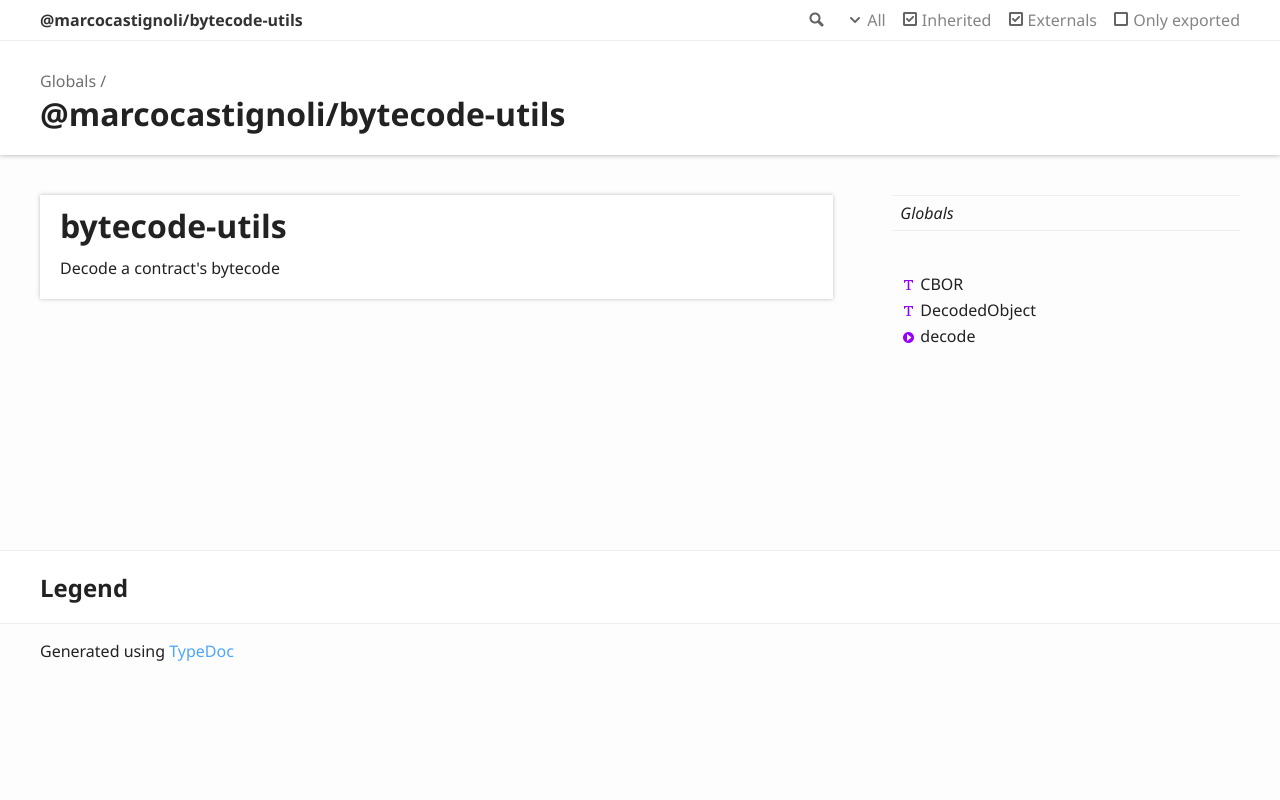
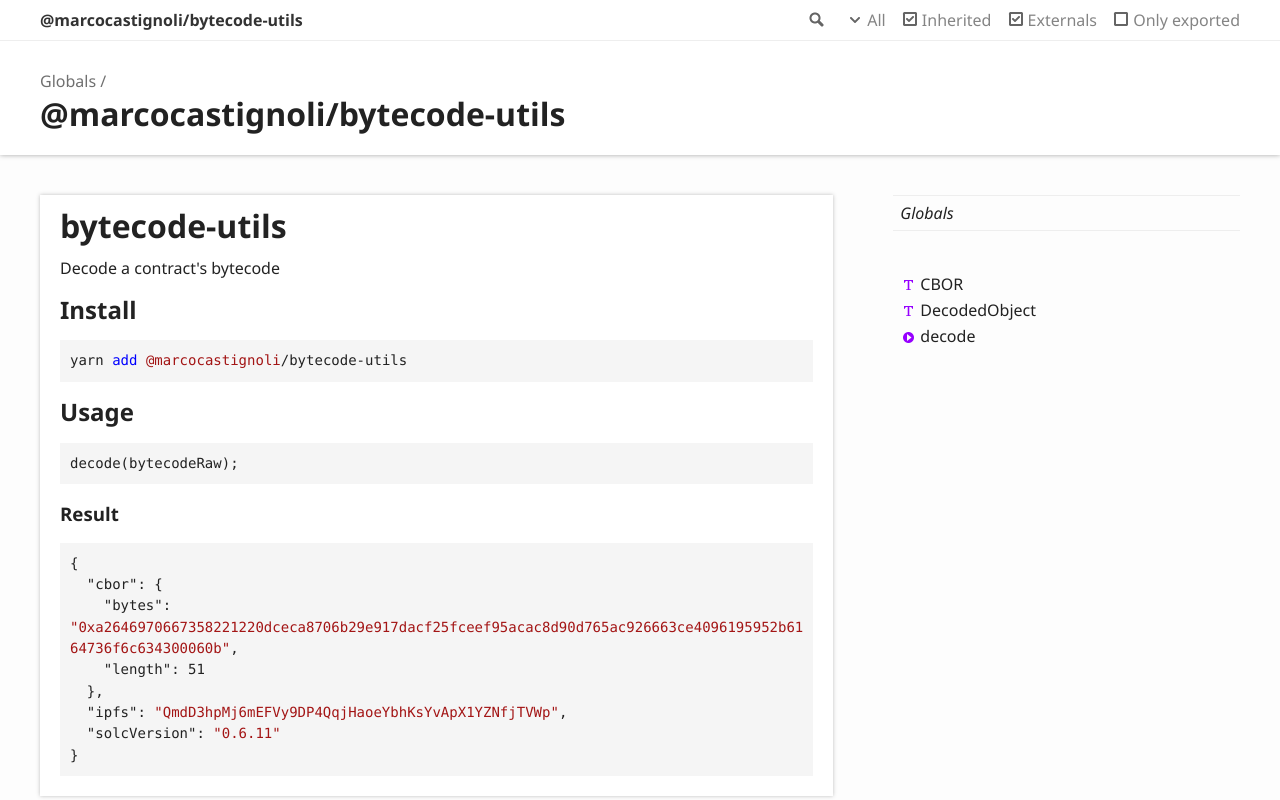
Before and after one commit to marcocastignoli/bytecode-utils, a plain HTML site: page index.html in a window 1280 px wide. Shown: the top 800 px of the page. Drawn offline with Linux system fonts and the light colour scheme.

Commit message:
[ci skip] Updates

```diff
--- a/index.html
+++ b/index.html
@@ -68,6 +68,28 @@
 					<h1>bytecode-utils</h1>
 				</a>
 				<p>Decode a contract&#39;s bytecode</p>
+				<a href="#install" id="install" style="color: inherit; text-decoration: none;">
+					<h2>Install</h2>
+				</a>
+				<pre><code>yarn <span class="hljs-keyword">add</span> <span class="hljs-title">@marcocastignoli</span>/bytecode-utils
+</code></pre>
+				<a href="#usage" id="usage" style="color: inherit; text-decoration: none;">
+					<h2>Usage</h2>
+				</a>
+				<pre><code class="language-ts">decode(bytecodeRaw);
+</code></pre>
+				<a href="#result" id="result" style="color: inherit; text-decoration: none;">
+					<h3>Result</h3>
+				</a>
+				<pre><code class="language-json">{
+  <span class="hljs-attr">&quot;cbor&quot;</span>: {
+    <span class="hljs-attr">&quot;bytes&quot;</span>: <span class="hljs-string">&quot;0xa2646970667358221220dceca8706b29e917dacf25fceef95acac8d90d765ac926663ce4096195952b6164736f6c634300060b&quot;</span>,
+    <span class="hljs-attr">&quot;length&quot;</span>: <span class="hljs-number">51</span>
+  },
+  <span class="hljs-attr">&quot;ipfs&quot;</span>: <span class="hljs-string">&quot;QmdD3hpMj6mEFVy9DP4QqjHaoeYbhKsYvApX1YZNfjTVWp&quot;</span>,
+  <span class="hljs-attr">&quot;solcVersion&quot;</span>: <span class="hljs-string">&quot;0.6.11&quot;</span>
+}
+</code></pre>
 			</div>
 		</div>
 		<div class="col-4 col-menu menu-sticky-wrap menu-highlight">
```
Also changed, not shown: globals.html (+3 -3 lines).
